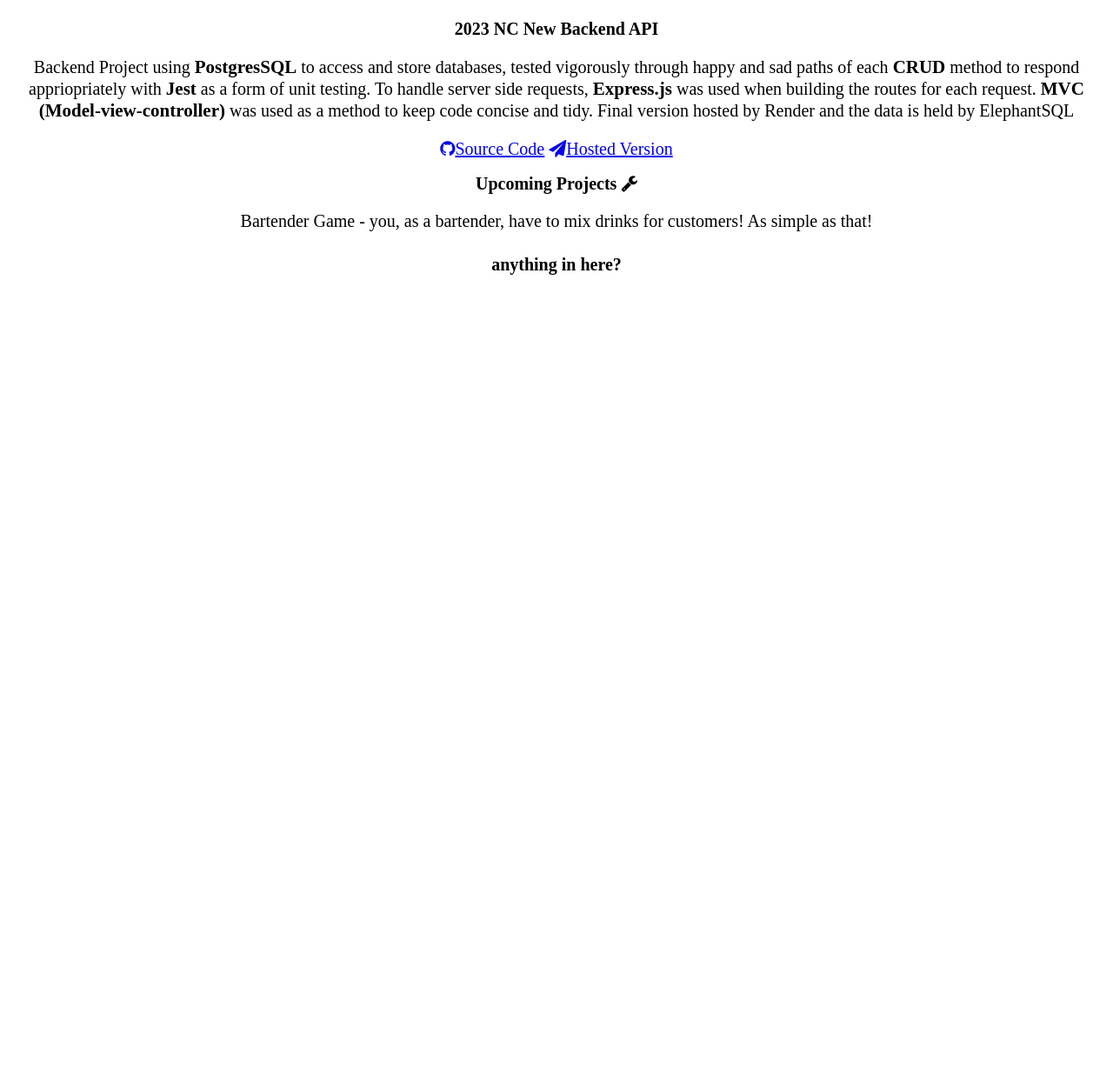
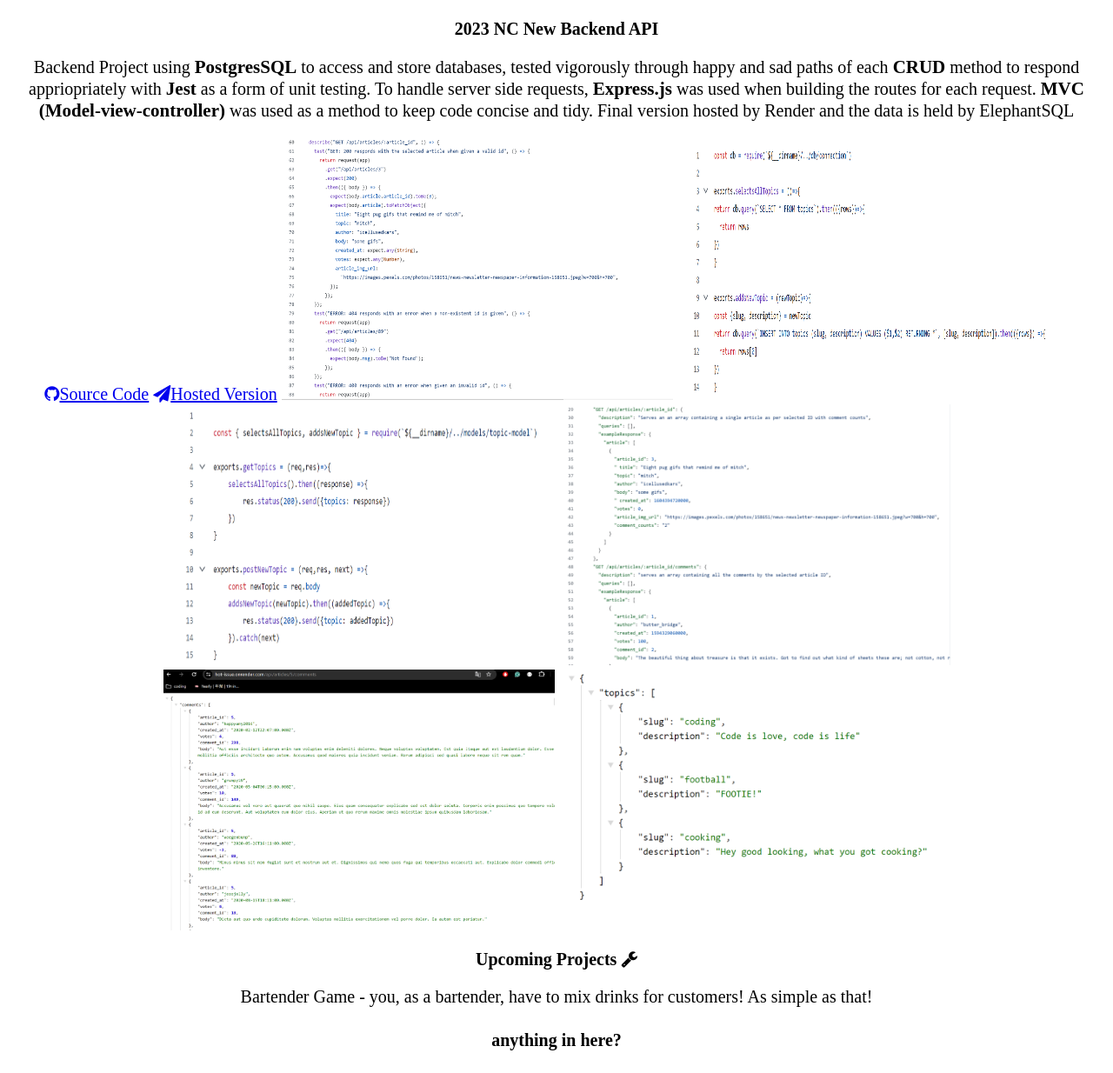
Before and after one commit to berri-puff/jz-portfolio, a plain HTML site: page page.html in a window 1280 px wide. Shown: the part 4611-5845 px from the top of the page at 87% size. Before the commit the page ends 4953 px from the top, so only its background shows below. Drawn offline with Linux system fonts and the light colour scheme.

Commit message:
adds the news images to the html page

```diff
--- a/page.html
+++ b/page.html
@@ -245,7 +245,42 @@ height="300px"
 
           <a href="https://github.com/berri-puff/news-by-jen" target="_blank"><i class="fa fa-github"></i>Source Code</a>
           <a href="https://hot-issue.onrender.com/api" target="_blank"><i class="fa fa-paper-plane"></i>Hosted Version</a>
-
+          <img
+src="project-imgs/news-tests.png"
+alt="screenshot of codes for unit testing with jest"
+width="450px"
+height="300px"
+/>
+<img
+src="project-imgs/news-model.png"
+alt="a screenshot what codes for model of MVC method"
+width="450px"
+height="300px"
+/>
+<img
+src="project-imgs/news-controllers.png"
+alt="a screenshot what codes for the controller from MVC"
+width="450px"
+height="300px"
+/>
+<img
+src="project-imgs/news-endpoints.png"
+alt="a screenshot of all the available endpoints from this API project in object.json format"
+width="450px"
+height="300px"
+/>
+<img
+src="project-imgs/news-render-comments.png"
+alt="a screenshot object.json formatted information from request via change in URL for a specific numbered article's comments"
+width="450px"
+height="300px"
+/>
+<img
+src="project-imgs/news-render-topics.png"
+alt="a screenshot object.json formatted infomration from the request for topics"
+width="450px"
+height="300px"
+/>
 
       </section>
       <section>
```
